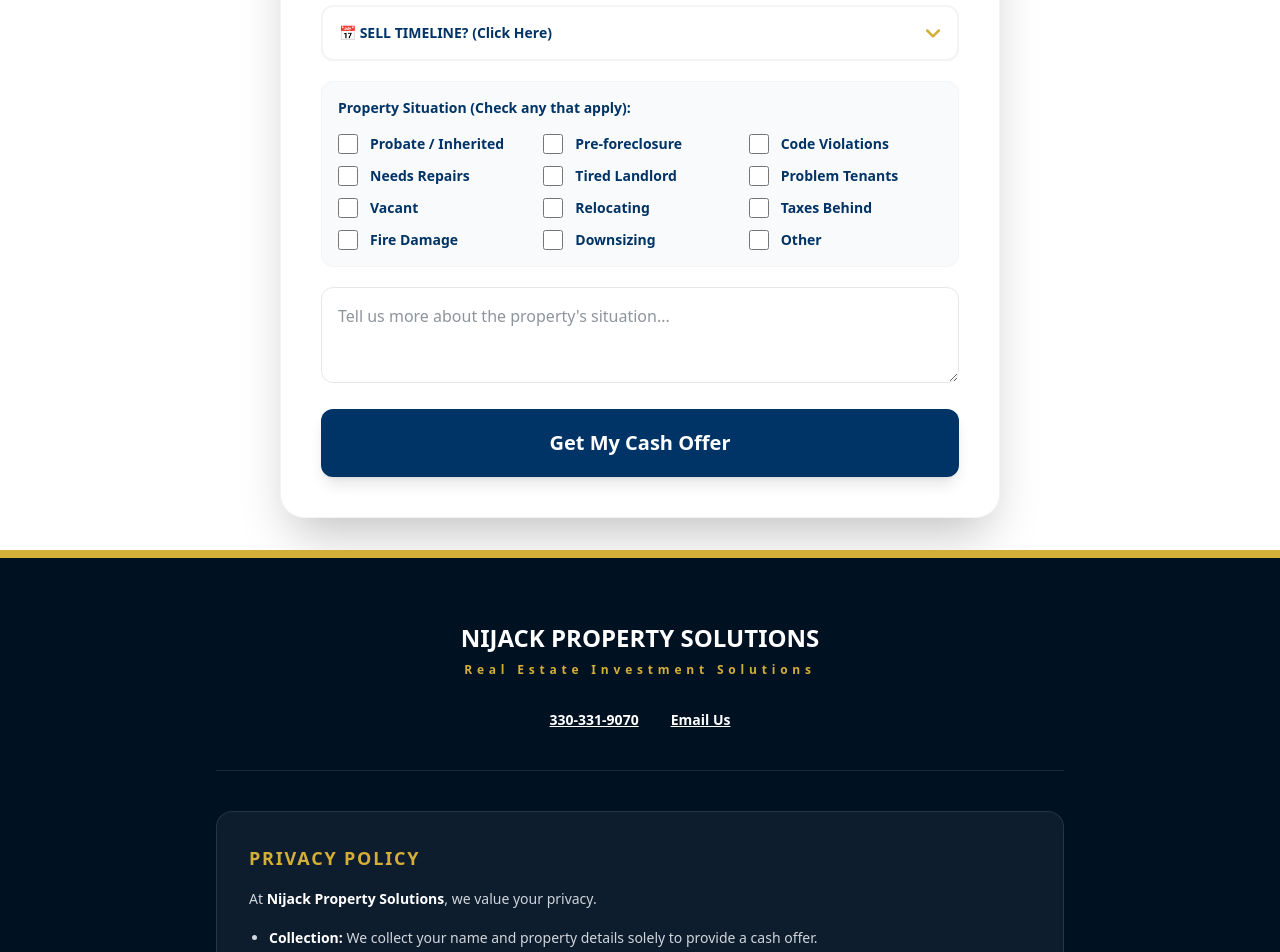
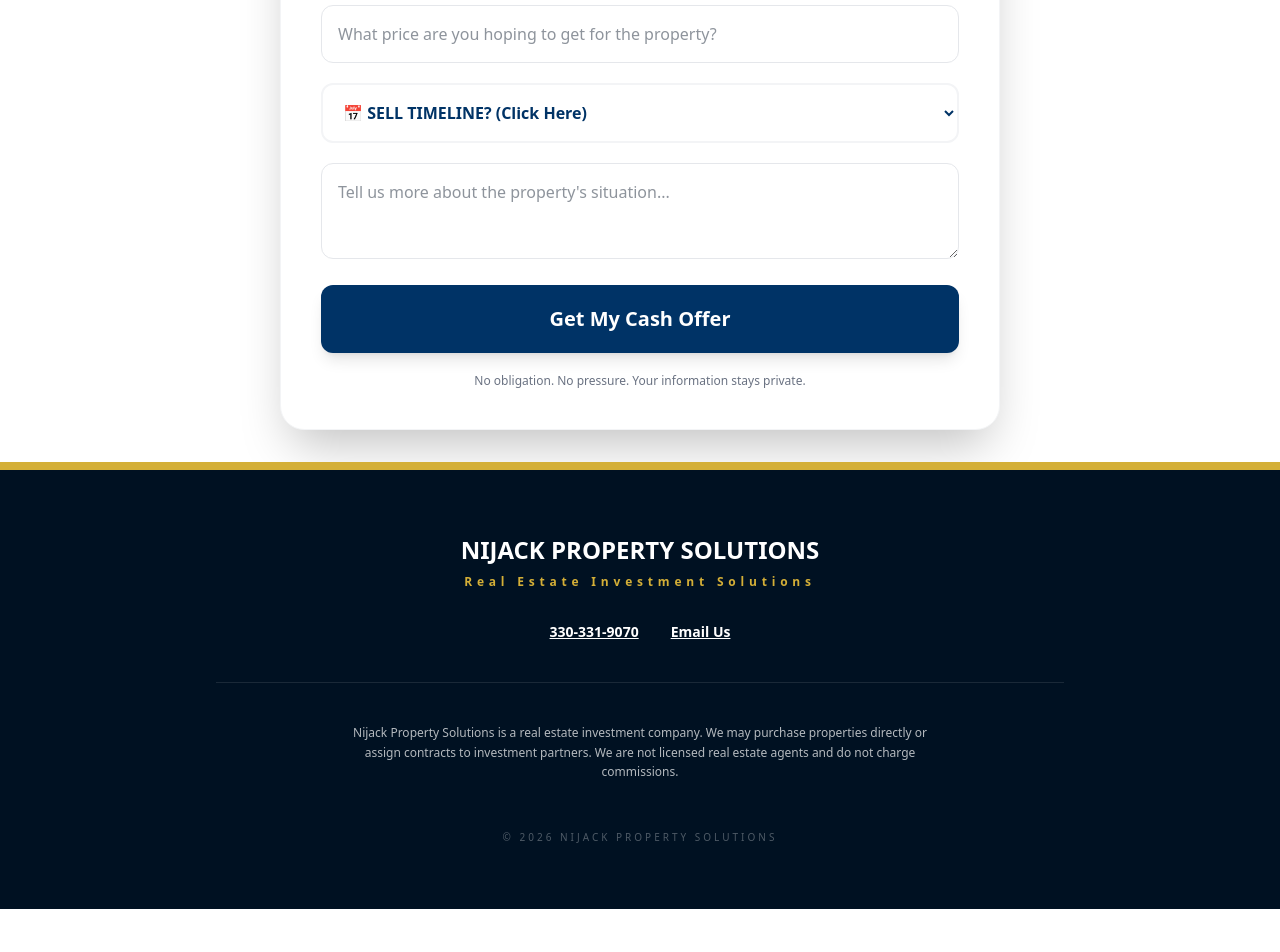
Before and after one commit to nijackacquisitions56/nijack-property-solutions, a React (Vite) app: page / in a window 1280 px wide. Shown: the part 540-1492 px from the top of the page. After the commit the page ends 1449 px from the top, so only its background shows below. Built offline with nearby package versions, Linux system fonts and the light colour scheme.

Commit message:
Update App.jsx

```diff
--- a/src/App.jsx
+++ b/src/App.jsx
@@ -4,7 +4,6 @@ export default function NijackPropertySolutionsWebsite() {
   const [submitted, setSubmitted] = useState(false);
   const [error, setError] = useState(false);
 
-  // THIS ACTIVATES YOUR FORMSPREE LINK
   const handleSubmit = async (e) => {
     e.preventDefault();
     const form = e.target;
@@ -15,14 +14,14 @@ export default function NijackPropertySolutionsWebsite() {
         method: "POST",
         body: data,
         headers: {
-          'Accept': 'application/json'
-        }
+          Accept: "application/json",
+        },
       });
 
       if (response.ok) {
         setSubmitted(true);
         setError(false);
-        window.scrollTo({ top: 300, behavior: 'smooth' });
+        window.scrollTo({ top: 300, behavior: "smooth" });
       } else {
         setError(true);
       }
@@ -30,20 +29,6 @@ export default function NijackPropertySolutionsWebsite() {
       setError(true);
     }
   };
-
-  const steps = [
-    { title: "Submit Info", text: "Tell us about the property and your timeline." },
-    { title: "Review", text: "We review the property and local market data." },
-    { title: "Cash Offer", text: "If it fits our criteria, we present a clear cash offer." },
-    { title: "You Choose", text: "Close through a local title company on your timeline." }
-  ];
-
-  const faq = [
-    { q: "Do I need to make repairs before selling?", a: "No. We buy houses as-is in any condition." },
-    { q: "How fast can closing happen?", a: "Many closings happen within 14-21 days, depending on title work and your specific timeline." },
-    { q: "What areas do you buy in?", a: "We are based in Northeast Ohio, but we work with a network of trusted investment partners to provide solutions for homeowners nationwide." },
-    { q: "Are there commissions or fees?", a: "No. Since we are buying the property directly or through our partners, there are no realtor commissions or hidden fees." }
-  ];
 
   return (
     <div className="min-h-screen bg-white text-gray-800 font-sans">
@@ -59,20 +44,26 @@ export default function NijackPropertySolutionsWebsite() {
               <div className="font-black text-xl text-[#003366] leading-tight uppercase">
                 NIJACK <span className="text-[#D4AF37]">PROPERTY</span>
               </div>
-              <div className="text-[11px] text-gray-400 uppercase tracking-[0.3em] font-bold">Solutions</div>
+              <div className="text-[11px] text-gray-400 uppercase tracking-[0.3em] font-bold">
+                Solutions
+              </div>
             </div>
           </div>
+
           <div className="hidden md:flex items-center gap-6 text-sm font-bold">
-            <a href="tel:3303319070" className="text-[#003366]">📞 330-331-9070</a>
+            <a href="tel:3303319070" className="text-[#003366]">
+              📞 330-331-9070
+            </a>
           </div>
         </div>
       </header>
 
-      {/* HERO SECTION */}
+      {/* HERO */}
       <section className="bg-[#003366] text-white py-16 border-b-4 border-[#D4AF37]">
         <div className="mx-auto max-w-5xl px-6 text-center">
           <h1 className="text-4xl md:text-6xl font-black mb-6 leading-tight">
-            Sell Your House <span className="text-[#D4AF37]">FAST</span> For <span className="text-[#D4AF37]">CASH</span>
+            Sell Your House <span className="text-[#D4AF37]">FAST</span> For{" "}
+            <span className="text-[#D4AF37]">CASH</span>
           </h1>
           <p className="text-lg opacity-90 font-medium italic">
             "Rooted in Care, Driven by Results."
@@ -80,20 +71,56 @@ export default function NijackPropertySolutionsWebsite() {
         </div>
       </section>
 
-      {/* LEAD FORM SECTION */}
+      {/* FORM */}
       <section id="contact" className="mx-auto max-w-3xl px-6 -mt-10 pb-8">
         <div className="bg-white rounded-3xl p-6 md:p-10 shadow-2xl border border-gray-100">
+
           {!submitted ? (
             <form onSubmit={handleSubmit} className="space-y-5">
-              <h2 className="text-2xl font-bold text-center text-[#003366]">Get Your Offer</h2>
+
+              <input type="hidden" name="_subject" value="New Seller Lead - Nijack Property Solutions" />
+              <input type="text" name="_gotcha" style={{display:"none"}} />
+
+              <h2 className="text-2xl font-bold text-center text-[#003366]">
+                Get Your Offer
+              </h2>
+
               <div className="grid md:grid-cols-2 gap-4">
-                <input name="Full Name" required placeholder="Full Name" className="rounded-xl border border-gray-200 p-4 w-full focus:ring-2 focus:ring-[#D4AF37] outline-none" />
-                <input name="Phone" required type="tel" placeholder="Phone Number" className="rounded-xl border border-gray-200 p-4 w-full focus:ring-2 focus:ring-[#D4AF37] outline-none" />
+                <input
+                  name="Full Name"
+                  required
+                  placeholder="Full Name"
+                  className="rounded-xl border border-gray-200 p-4 w-full focus:ring-2 focus:ring-[#D4AF37] outline-none"
+                />
+
+                <input
+                  name="Phone"
+                  required
+                  type="tel"
+                  placeholder="Phone Number"
+                  className="rounded-xl border border-gray-200 p-4 w-full focus:ring-2 focus:ring-[#D4AF37] outline-none"
+                />
               </div>
-              <input name="Property Address" required placeholder="Property Address" className="rounded-xl border border-gray-200 p-4 w-full focus:ring-2 focus:ring-[#D4AF37] outline-none" />
+
+              <input
+                name="Property Address"
+                required
+                placeholder="Property Address"
+                className="rounded-xl border border-gray-200 p-4 w-full focus:ring-2 focus:ring-[#D4AF37] outline-none"
+              />
+
+              <input
+                name="Asking Price"
+                placeholder="What price are you hoping to get for the property?"
+                className="rounded-xl border border-gray-200 p-4 w-full focus:ring-2 focus:ring-[#D4AF37] outline-none"
+              />
 
               <div className="relative">
-                <select name="Timeline" required className="rounded-xl border-2 border-gray-100 p-4 pr-12 w-full focus:ring-2 focus:ring-[#D4AF37] outline-none bg-white font-bold text-[#003366] appearance-none cursor-pointer text-sm">
+                <select
+                  name="Timeline"
+                  required
+                  className="rounded-xl border-2 border-gray-100 p-4 pr-12 w-full focus:ring-2 focus:ring-[#D4AF37] outline-none bg-white font-bold text-[#003366]"
+                >
                   <option value="">📅 SELL TIMELINE? (Click Here)</option>
                   <option value="ASAP">ASAP (Within 30 Days)</option>
                   <option value="30-60 Days">30-60 Days</option>
@@ -101,77 +128,93 @@ export default function NijackPropertySolutionsWebsite() {
                   <option value="3-6 Months">3-6 Months</option>
                   <option value="Exploring">Just Exploring Options</option>
                 </select>
-                <div className="absolute right-4 top-1/2 -translate-y-1/2 pointer-events-none text-[#D4AF37]">
-                  <svg className="w-5 h-5" fill="none" stroke="currentColor" viewBox="0 0 24 24"><path strokeLinecap="round" strokeLinejoin="round" strokeWidth="3" d="M19 9l-7 7-7-7" /></svg>
-                </div>
               </div>
 
-              <div className="p-4 bg-gray-50 rounded-xl border border-gray-100">
-                <p className="font-bold mb-4 text-[#003366] text-sm">Property Situation (Check any that apply):</p>
-                <div className="grid grid-cols-1 sm:grid-cols-2 md:grid-cols-3 gap-3 text-sm">
-                  {[
-                    "Probate / Inherited", "Pre-foreclosure", "Code Violations",
-                    "Needs Repairs", "Tired Landlord", "Problem Tenants",
-                    "Vacant", "Relocating", "Taxes Behind",
-                    "Fire Damage", "Downsizing", "Other"
-                  ].map((label) => (
-                    <label key={label} className="flex gap-3 items-center cursor-pointer">
-                      <input type="checkbox" name="Situation" value={label} className="h-5 w-5 accent-[#003366] rounded border-gray-300 flex-shrink-0" />
-                      <span className="text-[#003366] font-semibold">{label}</span>
-                    </label>
-                  ))}
-                </div>
-              </div>
+              <textarea
+                name="Extra Details"
+                placeholder="Tell us more about the property's situation..."
+                className="rounded-xl border border-gray-200 p-4 w-full h-24 focus:ring-2 focus:ring-[#D4AF37] outline-none"
+              />
 
-              <textarea name="Extra Details" placeholder="Tell us more about the property's situation..." className="rounded-xl border border-gray-200 p-4 w-full h-24 focus:ring-2 focus:ring-[#D4AF37] outline-none" />
+              {error && (
+                <p className="text-red-500 text-sm font-bold text-center">
+                  Something went wrong. Please check your connection or call us
+                  directly.
+                </p>
+              )}
 
-              {error && <p className="text-red-500 text-sm font-bold text-center">Something went wrong. Please check your connection or call us directly.</p>}
-
-              <button type="submit" className="w-full rounded-xl bg-[#003366] py-5 font-black text-white text-xl shadow-lg hover:bg-[#002244] transition-all transform hover:-translate-y-1">
+              <button
+                type="submit"
+                className="w-full rounded-xl bg-[#003366] py-5 font-black text-white text-xl shadow-lg hover:bg-[#002244] transition-all"
+              >
                 Get My Cash Offer
               </button>
+
+              <p className="text-center text-xs text-gray-500">
+                No obligation. No pressure. Your information stays private.
+              </p>
             </form>
+
           ) : (
-            <div className="text-center py-12 animate-fade-in">
+
+            <div className="text-center py-12">
               <div className="text-7xl mb-6 text-[#D4AF37]">🤝</div>
-              <h2 className="text-3xl font-black mb-4 text-[#003366]">Thank You—We’re On It!</h2>
+
+              <h2 className="text-3xl font-black mb-4 text-[#003366]">
+                Thank You—We’re On It!
+              </h2>
+
               <p className="text-gray-600 font-bold mb-6 max-w-md mx-auto">
                 Nicole will personally review your property details today.
-                Expect a friendly call or text from us shortly to discuss
-                how we can best help you move forward.
+                Expect a friendly call or text shortly to discuss your options.
               </p>
-              <button onClick={() => setSubmitted(false)} className="text-[#D4AF37] font-bold underline">Submit another property</button>
+
+              <button
+                onClick={() => setSubmitted(false)}
+                className="text-[#D4AF37] font-bold underline"
+              >
+                Submit another property
+              </button>
             </div>
           )}
         </div>
       </section>
 
-      {/* FOOTER & PRIVACY POLICY */}
+      {/* FOOTER */}
       <footer className="bg-[#001122] text-white py-16 border-t-8 border-[#D4AF37]">
         <div className="mx-auto max-w-4xl px-6 text-center">
-          <div className="font-black text-2xl uppercase mb-2">NIJACK PROPERTY SOLUTIONS</div>
-          <p className="text-[#D4AF37] text-xs font-bold tracking-[0.4em] mb-8">Real Estate Investment Solutions</p>
+
+          <div className="font-black text-2xl uppercase mb-2">
+            NIJACK PROPERTY SOLUTIONS
+          </div>
+
+          <p className="text-[#D4AF37] text-xs font-bold tracking-[0.4em] mb-8">
+            Real Estate Investment Solutions
+          </p>
 
           <div className="flex justify-center gap-8 mb-10 text-sm font-bold">
-            <a href="tel:3303319070" className="hover:text-[#D4AF37] transition underline">330-331-9070</a>
-            <a href="mailto:info@nijackpropertysolutions.com" className="hover:text-[#D4AF37] transition underline">Email Us</a>
+            <a href="tel:3303319070" className="hover:text-[#D4AF37] transition underline">
+              330-331-9070
+            </a>
+
+            <a href="mailto:info@nijackpropertysolutions.com" className="hover:text-[#D4AF37] transition underline">
+              Email Us
+            </a>
           </div>
 
           <hr className="border-white/10 mb-10" />
 
-          <div className="bg-white/5 rounded-2xl p-6 md:p-8 text-left border border-white/10">
-            <h4 className="text-[#D4AF37] font-black text-lg mb-4 uppercase tracking-widest">Privacy Policy</h4>
-            <div className="space-y-4 text-xs md:text-sm text-gray-300 leading-relaxed">
-              <p>At <span className="text-white font-bold">Nijack Property Solutions</span>, we value your privacy.</p>
-              <ul className="list-disc pl-5 space-y-2">
-                <li><span className="text-white font-bold">Collection:</span> We collect your name and property details solely to provide a cash offer.</li>
-                <li><span className="text-white font-bold">Protection:</span> We do <span className="text-[#D4AF37] font-bold underline">NOT</span> sell or share your data with third-party telemarketers.</li>
-              </ul>
-              <p className="pt-2 italic opacity-60">Nijack Property Solutions is a real estate investment firm based in Northeast Ohio. We are not real estate agents and do not charge commissions.</p>
-            </div>
-          </div>
+          <p className="text-xs opacity-70 max-w-xl mx-auto leading-relaxed">
+            Nijack Property Solutions is a real estate investment company.
+            We may purchase properties directly or assign contracts to
+            investment partners. We are not licensed real estate agents and
+            do not charge commissions.
+          </p>
 
-          <p className="mt-12 text-[10px] opacity-30 uppercase tracking-[0.3em]">© {new Date().getFullYear()} Nijack Property Solutions</p>
+          <p className="mt-12 text-[10px] opacity-30 uppercase tracking-[0.3em]">
+            © {new Date().getFullYear()} Nijack Property Solutions
+          </p>
+
         </div>
       </footer>
     </div>
```
